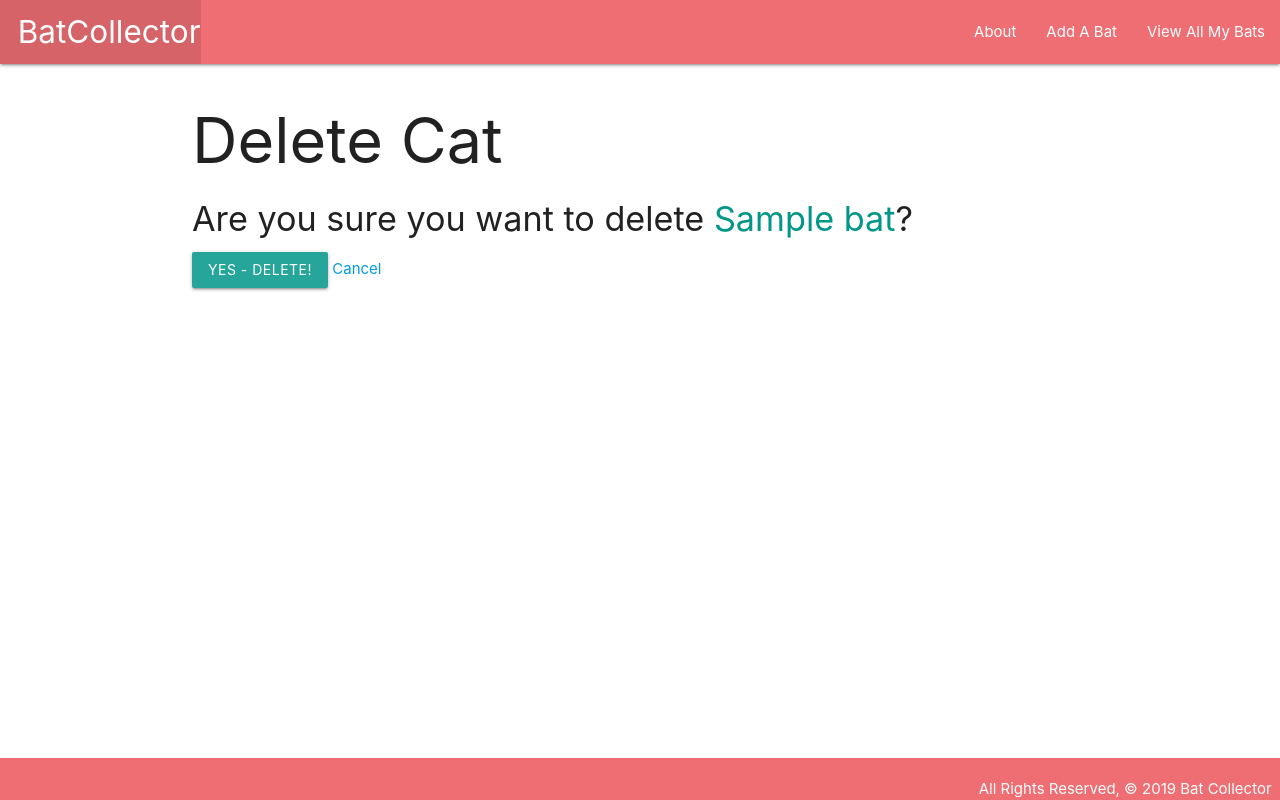
After one commit to camarenad/bat_collector, a Django app: page /bats/1/delete/ in a window 1280 px wide. The commit adds this page. Run offline with Django 3.2, Linux system fonts and the light colour scheme; tables that the repository leaves empty hold one stand-in row (values such as "Sample post").

Commit message:
writing class views

```diff
--- a/main_app/models.py
+++ b/main_app/models.py
@@ -1,4 +1,5 @@
 from django.db import models
+from django.urls import reverse
 
 # Create your models here.
 class Bat(models.Model):
@@ -9,3 +10,6 @@ class Bat(models.Model):
 
     def __str__(self):
         return self.name
+
+    def get_absolute_url(self):
+        return reverse('detail', kwargs={'bat_id': self.id})
--- a/main_app/templates/base.html
+++ b/main_app/templates/base.html
@@ -17,8 +17,9 @@
                     <li><a href="/" class="left brand-logo">&nbsp;&nbsp;BatCollector</a></li>
                 </ul>
                 <ul class="right">
-                    <li><a href="/about">About</a></li>
-                    <li><a href="/bats">View All My Bats</a></li>
+                    <li><a href="{% url 'about' %}">About</a></li>
+                    <li><a href="{% url 'bats_create' %}">Add A Bat</a></li>
+                    <li><a href="{% url 'index' %}">View All My Bats</a></li>
                 </ul>
             </div>
         </nav>
--- a/main_app/templates/bats/detail.html
+++ b/main_app/templates/bats/detail.html
@@ -13,6 +13,11 @@
     {% else %}
       <p>Age: Yougin</p>
     {% endif %}
+    <div class="card-action">
+        <a href="{% url 'bats_update' bat.id %}">Edit</a>
+        <a href="{% url 'bats_delete' bat.id %}">Delete</a>
+    </div>
+    </div>
   </div>
 </div>
 
--- /dev/null
+++ b/main_app/templates/main_app/bat_confirm_delete.html
@@ -0,0 +1,13 @@
+{% extends 'base.html' %}
+
+{% block content %}
+  <h1>Delete Cat</h1>
+
+  <h4>Are you sure you want to delete <span class="teal-text">{{ object.name }}</span>?</h4>
+
+  <form action="" method="POST">
+    {% csrf_token %}
+    <input type="submit" value="Yes - Delete!" class="btn">
+    <a href="{% url 'detail' bat.id %}">Cancel</a>
+  </form>
+{% endblock %}
--- a/main_app/urls.py
+++ b/main_app/urls.py
@@ -5,6 +5,8 @@ urlpatterns = [
     path('', views.home,name='home'),
     path('about/', views.about,name='about'),
     path('bats/', views.bats_index, name='index'),
-    path('bats/<int:bat_id>/', views.bats_detail,name='detail')
-
+    path('bats/<int:bat_id>/', views.bats_detail,name='detail'),
+    path('bats/create', views.BatCreate.as_view(), name='bats_create'),
+    path('bats/<int:pk>/update/', views.BatUpdate.as_view(), name='bats_update'),
+    path('bats/<int:pk>/delete/', views.BatDelete.as_view(), name='bats_delete')
 ]
--- a/main_app/views.py
+++ b/main_app/views.py
@@ -2,6 +2,7 @@ from django.shortcuts import render
 # Add the following import
 from django.http import HttpResponse
 from .models import Bat
+from django.views.generic.edit import CreateView, UpdateView, DeleteView
 
 # Define the home view
 def home(request):
@@ -18,3 +19,16 @@ def bats_index(request):
 def bats_detail(request, bat_id):
   bat = Bat.objects.get(id=bat_id)
   return render(request, 'bats/detail.html', { 'bat': bat })
+
+class BatCreate(CreateView):
+  model = Bat
+  fields = '__all__'
+  success_url = '/bats/'
+
+class BatUpdate(UpdateView):
+  model = Bat
+  fields = ['breed','description','age']
+
+class BatDelete(DeleteView):
+  model = Bat
+  success_url = '/bats/'
```
Also changed, not shown: main_app/templates/main_app/bat_form.html (added, +20 -0 lines).
